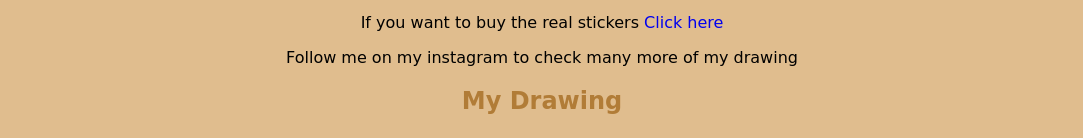
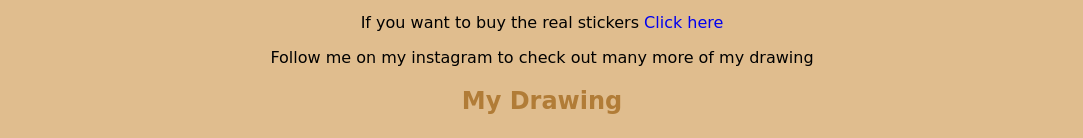
Before and after one commit to wosenyu/wosenyu.github.io, a plain HTML site: page sticker_AboutMe.html in a window 1280 px wide. Shown: the part 384-522 px from the top of the page, without its empty margins (98-1181 px from the left). Drawn offline with nearby package versions, Linux system fonts and the light colour scheme.

Commit message:
Update sticker_AboutMe.html

```diff
--- a/sticker_AboutMe.html
+++ b/sticker_AboutMe.html
@@ -45,7 +45,7 @@
           If you want to buy the real stickers
           <a href="https://www.etsy.com/shop/MaoMaoPressCo?ref=simple-shop-header-name&listing_id=963681127">Click here</a>
       </p>
-      <p>Follow me on my instagram to check many more of my drawing</p>
+      <p>Follow me on my instagram to check out many more of my drawing</p>
       <h1>My Drawing</h1>
 
       <!-- <img src="./pics/dragon.jpg"><img
```
